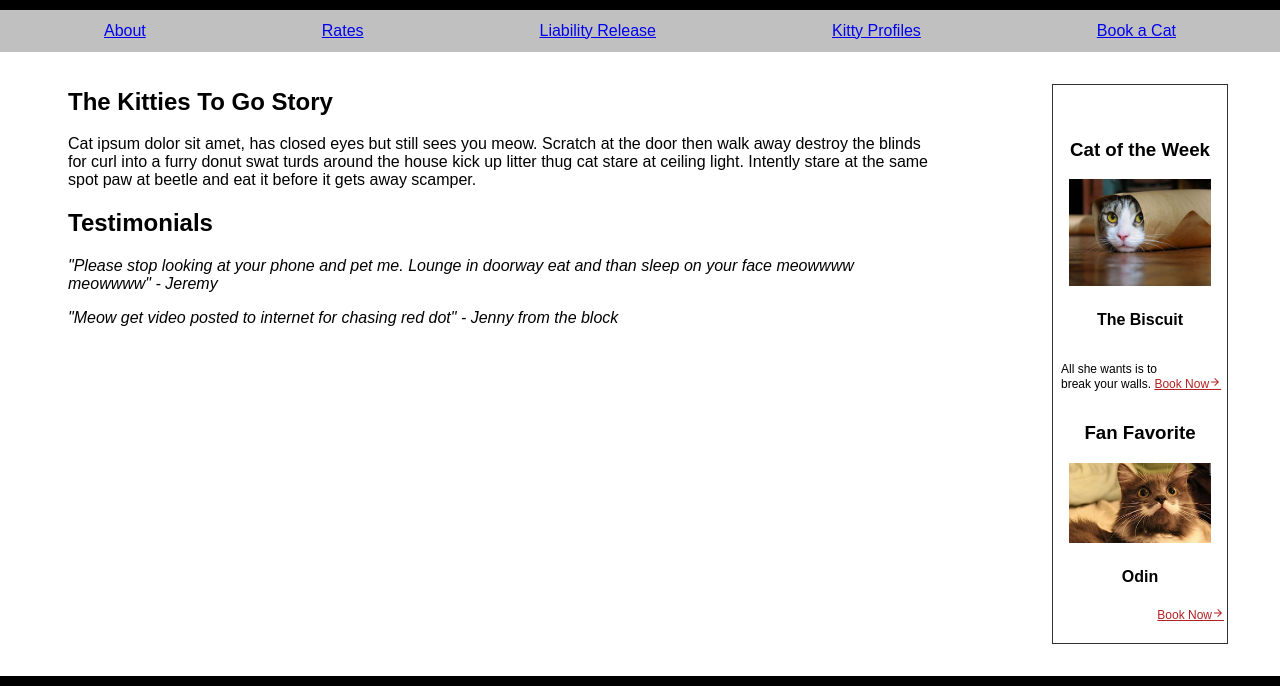
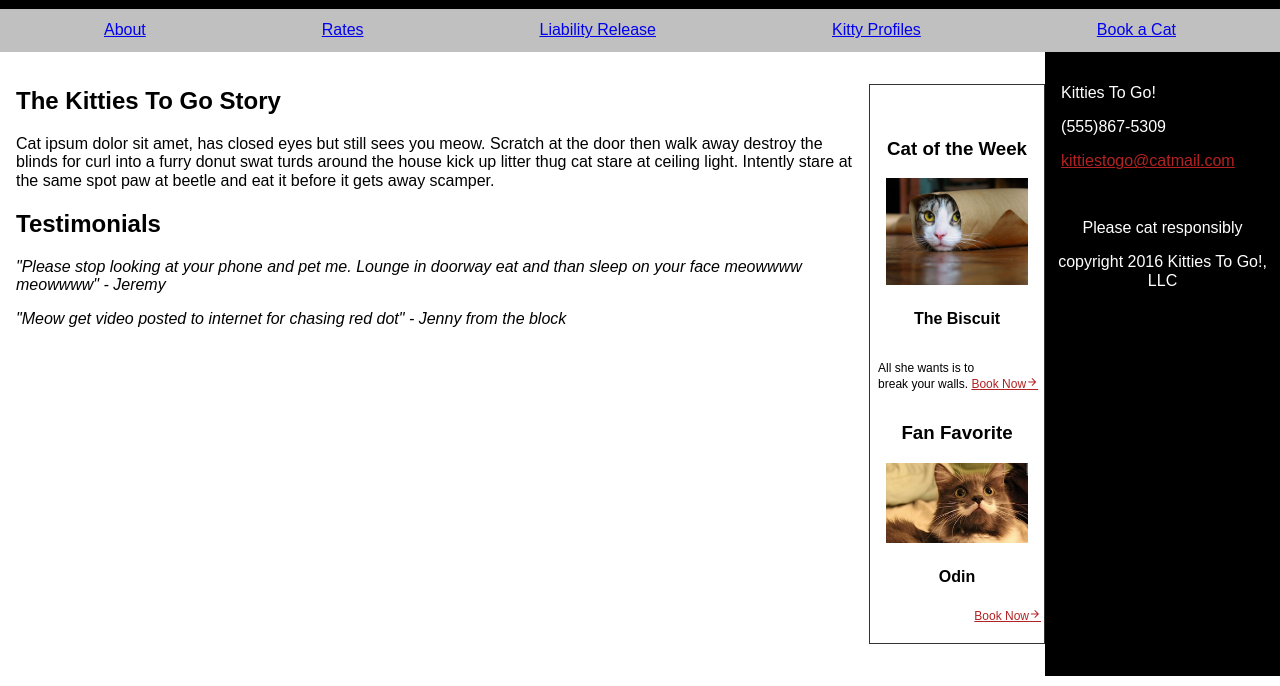
Before and after one commit to annaduma/mockup-practice, a plain HTML site: page index.html in a window 1280 px wide. Shown: the part 114-800 px from the top of the page. Drawn offline with nearby package versions, Linux system fonts and the light colour scheme.

Commit message:
corrects layout

```diff
--- a/index.html
+++ b/index.html
@@ -3,7 +3,7 @@
   <head>
     <meta charset="utf-8">
     <title>Kitties To Go</title>
-    <link rel="normalize-css" href="https://necolas.github.io/normalize.css/5.0.0/normalize.css">
+    <link rel="stylesheet" href="https://necolas.github.io/normalize.css/5.0.0/normalize.css">
     <link rel="stylesheet" href="https://fonts.googleapis.com/icon?family=Material+Icons">
     <link rel="stylesheet" type="text/css" href="stylesheet/base.css">
   </head>
@@ -29,10 +29,10 @@
         <div class="main-content">
           <article class="article-one">
             <h2>The Kitties To Go Story</h2>
-          <p> Cat ipsum dolor sit amet, has closed eyes but still sees you meow. Scratch at the door then walk away destroy the blinds for curl into a furry donut swat turds around the house kick up litter thug cat stare at ceiling light. Intently stare at the same spot paw at beetle and eat it before it gets away scamper.
+            <p> Cat ipsum dolor sit amet, has closed eyes but still sees you meow. Scratch at the door then walk away destroy the blinds for curl into a furry donut swat turds around the house kick up litter thug cat stare at ceiling light. Intently
+                stare at the same spot paw at beetle and eat it before it gets away scamper.
             </p>
           </article>
-
           <article class="article-two">
             <h2>Testimonials</h2>
             <p class="testimonial">"Please stop looking at your phone and pet me. Lounge in doorway eat and than sleep on your face meowwww meowwww" - Jeremy
@@ -51,13 +51,13 @@
               <p class="aside-text">All she wants is to<br>break your walls. <a href="#" class="book-now1">Book Now<i class="material-icons">arrow_forward</i></a>
               </p>
             </div>
-
+            <div>
               <h3 class="aside-title">Fan Favorite</h3>
               <img class="odin-image" src="images/odin.jpg" alt="Picture of Odin the cat">
               <h4 class="odin-title">Odin</h4>
               <a href="#" class="book-now2">Book Now<i class="material-icons">arrow_forward</i></a>
+            </div>
           </aside>
-      </div>
         </div>
 
         <div class="footer">
@@ -71,7 +71,9 @@
             <p> copyright 2016 Kitties To Go!, LLC </p>
           </footer>
         </div>
+      </div>
       </main>
 
     </body>
+
   </html>
```
Lines whose indentation alone changed are shown as unchanged.
